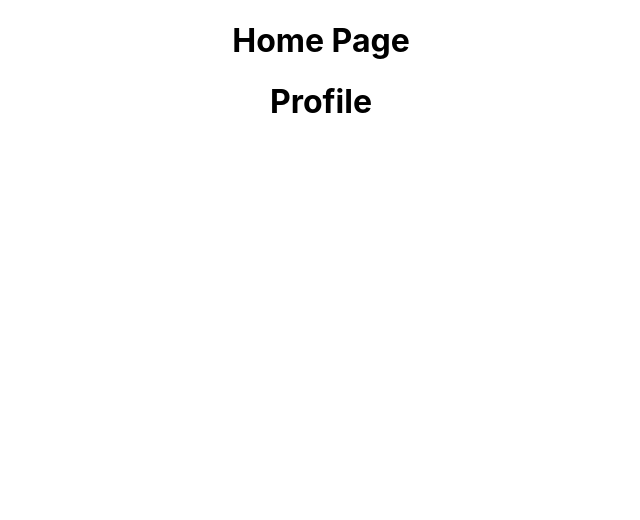
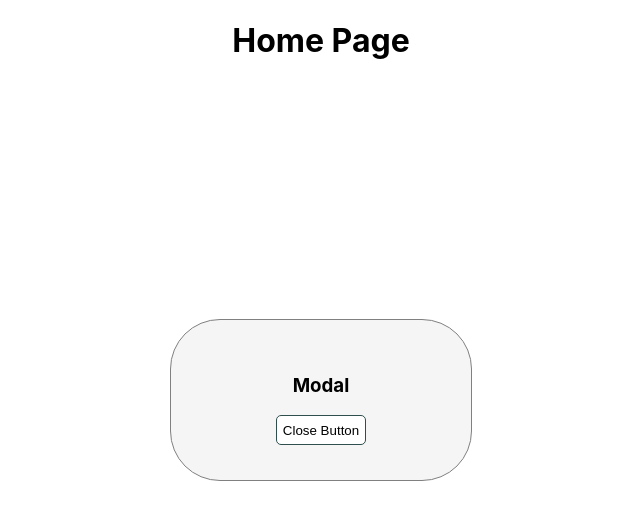
Before and after one commit to mercado-carlos/react-typescript-web-development, a React (Create React App) app: page / in a window 1280 px wide. Shown: the top 520 px of the page, without its empty margins (319-959 px from the left). Built offline with nearby package versions, Linux system fonts and the light colour scheme.

Commit message:
Create Portal API

```diff
--- a/src/App.tsx
+++ b/src/App.tsx
@@ -1,7 +1,7 @@
 import React from 'react';
 import './App.css';
 
-import HomePage from './components/FindDomNodeAPI/HomePage';
+import HomePage from './components/CreatePortalAPI/HomePage';
 
 const App = () => {
     return (
--- /dev/null
+++ b/src/components/CreatePortalAPI/HomePage/index.tsx
@@ -0,0 +1,35 @@
+import React from 'react';
+
+import Modal from '../Modal';
+import { HomePageState } from './interface';
+
+class HomePage extends React.Component<{}, HomePageState> {
+    constructor(props: {}) {
+        super(props);
+
+        this.state = {
+            showModal: true,
+        };
+    }
+
+    handleCloseModal = () => {
+        this.setState({ showModal: false });
+    };
+
+    checkEventPropagation = () => {
+        console.log('Home Page click');
+    };
+
+    render() {
+        const { showModal } = this.state;
+
+        return (
+            <div onClick={this.checkEventPropagation}>
+                <h1>Home Page</h1>
+                <Modal onClose={this.handleCloseModal} show={showModal} />
+            </div>
+        );
+    }
+}
+
+export default HomePage;
--- /dev/null
+++ b/src/components/CreatePortalAPI/HomePage/interface.ts
@@ -0,0 +1,3 @@
+export interface HomePageState {
+    showModal: boolean;
+}
--- /dev/null
+++ b/src/components/CreatePortalAPI/Modal/index.tsx
@@ -0,0 +1,60 @@
+import React, { MouseEventHandler } from 'react';
+import ReactDOM from 'react-dom';
+
+import { ModalProps } from './interface';
+import './style.css';
+
+class Modal extends React.Component<ModalProps> {
+    root: HTMLElement;
+    el: HTMLDivElement;
+
+    constructor(props: ModalProps) {
+        super(props);
+
+        this.root = document.getElementById('root') as HTMLElement;
+        this.el = document.createElement('div');
+    }
+
+    componentDidMount() {
+        this.root.append(this.el);
+    }
+    componentWillUnmount() {
+        this.root.removeChild(this.el);
+    }
+
+    handleCloseModal = () => {
+        this.props.onClose();
+    };
+
+    modalPreventEventPropagation = (
+        event: React.MouseEvent<HTMLDivElement, MouseEvent>
+    ) => {
+        event.stopPropagation();
+    };
+
+    render() {
+        const { show = true } = this.props;
+        const modalUI = ReactDOM.createPortal(
+            <div
+                className="modal-container"
+                onClick={this.modalPreventEventPropagation}
+            >
+                <div className="modal-overlay" />
+                <div className="modal-body">
+                    <h3>Modal</h3>
+                    <button
+                        onClick={this.handleCloseModal}
+                        className="modal-button"
+                    >
+                        Close Button
+                    </button>
+                </div>
+            </div>,
+            this.root
+        );
+
+        return show ? modalUI : null;
+    }
+}
+
+export default Modal;
--- /dev/null
+++ b/src/components/CreatePortalAPI/Modal/interface.ts
@@ -0,0 +1,4 @@
+export interface ModalProps {
+    show?: boolean;
+    onClose(): void;
+}
--- /dev/null
+++ b/src/components/CreatePortalAPI/Modal/style.css
@@ -0,0 +1,36 @@
+.modal-container {
+    height: 100%;
+    width: 100%;
+    position: absolute;
+    top: 0;
+    display: flex;
+    align-items: center;
+    justify-content: center;
+}
+
+.modal-overlay {
+    height: 100%;
+    width: 100%;
+}
+
+.modal-body {
+    position: absolute;
+    margin: auto;
+    height: 160px;
+    width: 300px;
+    border: 1px solid gray;
+    background: whitesmoke;
+    border-radius: 50px;
+    display: flex;
+    justify-content: center;
+    align-items: center;
+    flex-direction: column;
+}
+
+.modal-button {
+    border-radius: 5px;
+    height: 30px;
+    background: white;
+    border: 1px solid darkslategray;
+    cursor: pointer;
+}
```
